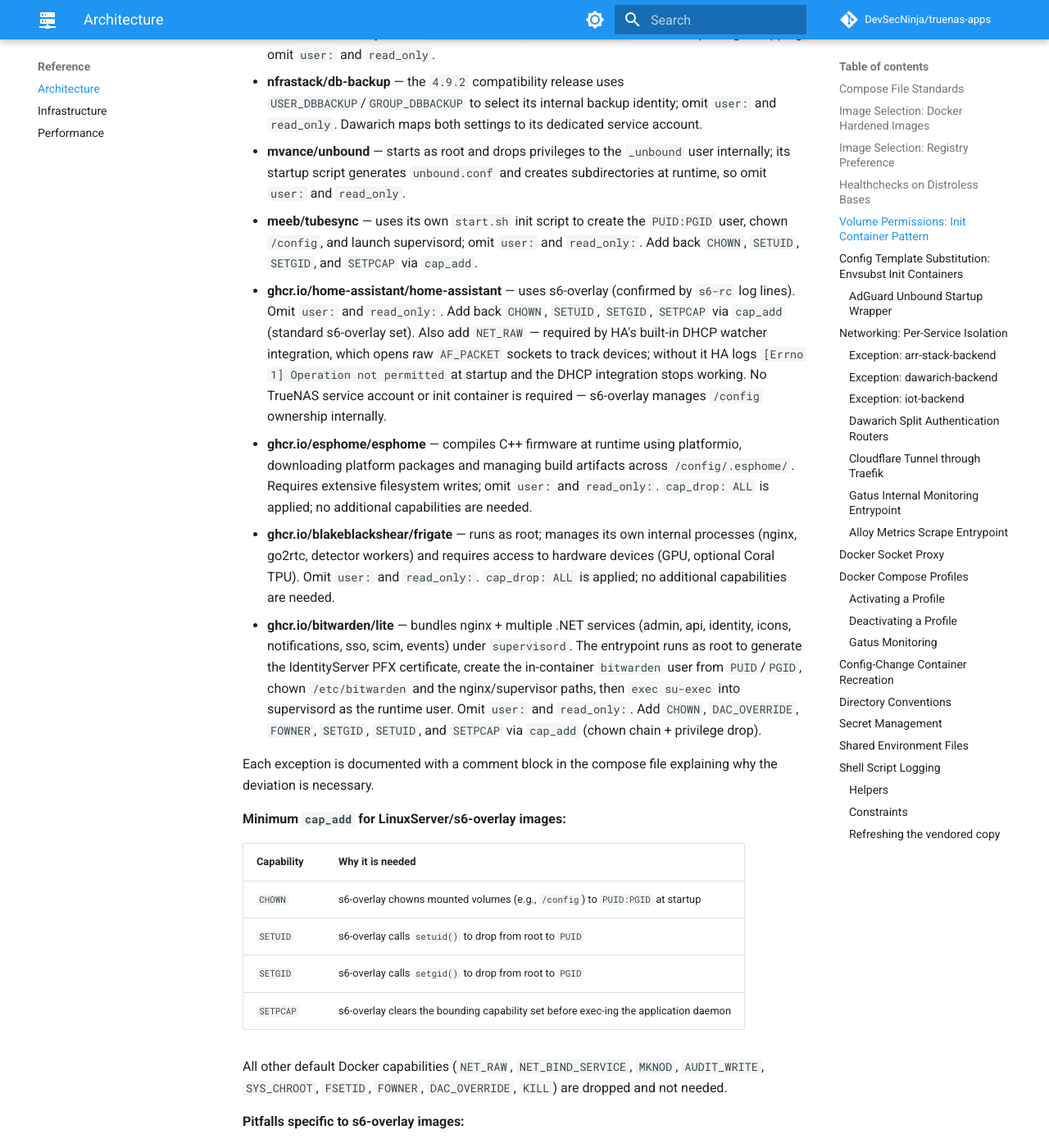
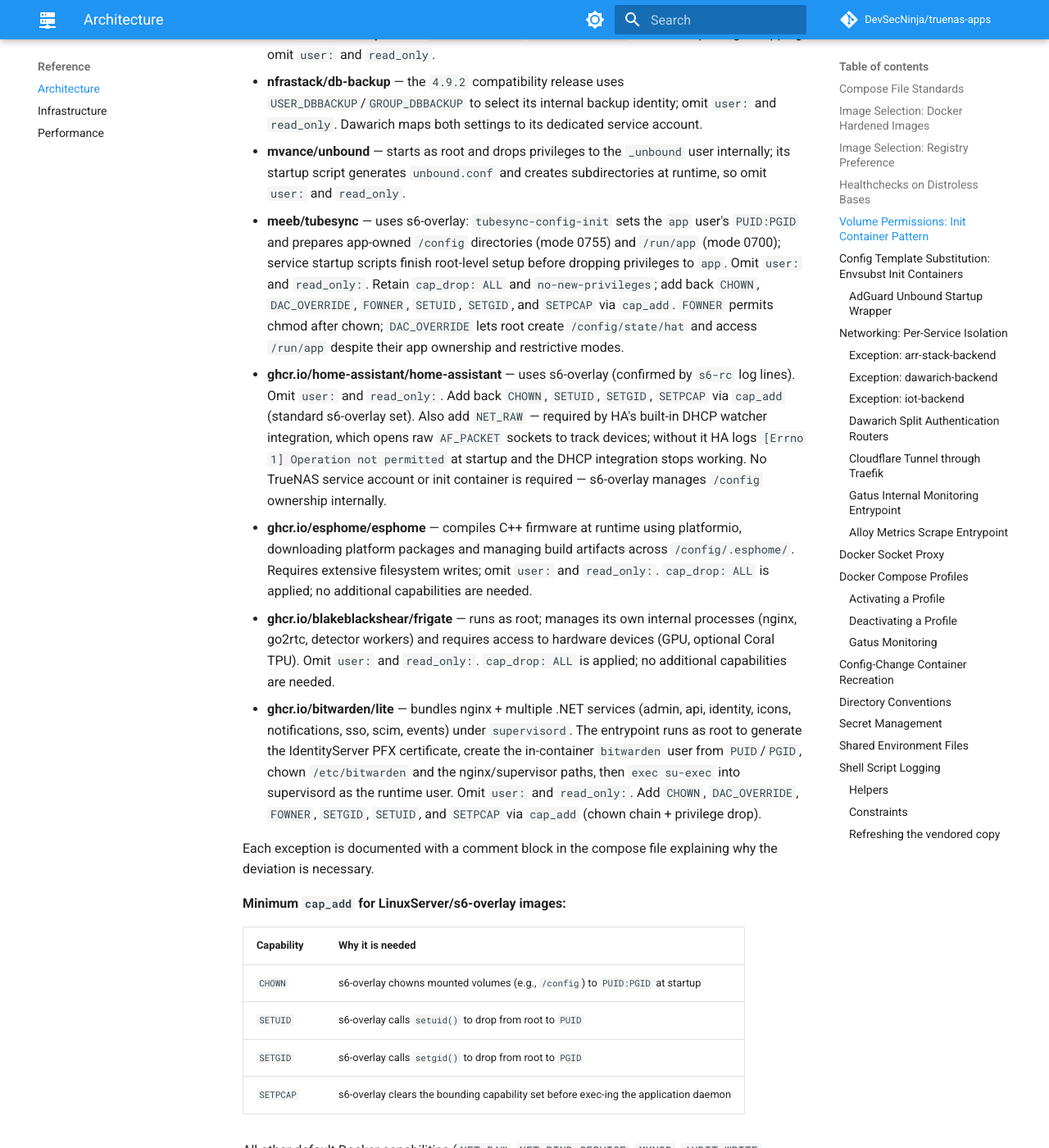
Before and after one commit to DevSecNinja/truenas-apps, an MkDocs documentation site: the page built from docs/ARCHITECTURE.md, in a window 1280 px wide and 1400 px high, scrolled down 8968 px. Shown: the whole window at 82% size. Built offline with MkDocs 1.6.1 and Material for MkDocs 9.7.7, drawn with Linux system fonts in a browser that asks for light colours; comment, search, counter and statistics services are not loaded; some of the changed text lies outside the part shown.

Commit message:
fix(tubesync): allow root startup to access app-owned directories
Add DAC_OVERRIDE so root startup services can prepare app-owned config and runtime directories while retaining runtime privilege dropping. Document the capability requirement and container recreation.

Co-authored-by: Copilot App <223556219+Copilot@users.noreply.github.com>

```diff
--- a/docs/ARCHITECTURE.md
+++ b/docs/ARCHITECTURE.md
@@ -246,7 +246,7 @@ Some images cannot use `read_only: true` or `user:` because their init system (s
 - **tiredofit/db-backup** — uses `USER_DBBACKUP`/`GROUP_DBBACKUP` for internal privilege dropping; omit `user:` and `read_only`.
 - **nfrastack/db-backup** — the `4.9.2` compatibility release uses `USER_DBBACKUP`/`GROUP_DBBACKUP` to select its internal backup identity; omit `user:` and `read_only`. Dawarich maps both settings to its dedicated service account.
 - **mvance/unbound** — starts as root and drops privileges to the `_unbound` user internally; its startup script generates `unbound.conf` and creates subdirectories at runtime, so omit `user:` and `read_only`.
-- **meeb/tubesync** — uses its own `start.sh` init script to create the `PUID:PGID` user, chown `/config`, and launch supervisord; omit `user:` and `read_only:`. Add back `CHOWN`, `SETUID`, `SETGID`, and `SETPCAP` via `cap_add`.
+- **meeb/tubesync** — uses s6-overlay: `tubesync-config-init` sets the `app` user's `PUID:PGID` and prepares app-owned `/config` directories (mode 0755) and `/run/app` (mode 0700); service startup scripts finish root-level setup before dropping privileges to `app`. Omit `user:` and `read_only:`. Retain `cap_drop: ALL` and `no-new-privileges`; add back `CHOWN`, `DAC_OVERRIDE`, `FOWNER`, `SETUID`, `SETGID`, and `SETPCAP` via `cap_add`. `FOWNER` permits chmod after chown; `DAC_OVERRIDE` lets root create `/config/state/hat` and access `/run/app` despite their app ownership and restrictive modes.
 - **ghcr.io/home-assistant/home-assistant** — uses s6-overlay (confirmed by `s6-rc` log lines). Omit `user:` and `read_only:`. Add back `CHOWN`, `SETUID`, `SETGID`, `SETPCAP` via `cap_add` (standard s6-overlay set). Also add `NET_RAW` — required by HA's built-in DHCP watcher integration, which opens raw `AF_PACKET` sockets to track devices; without it HA logs `[Errno 1] Operation not permitted` at startup and the DHCP integration stops working. No TrueNAS service account or init container is required — s6-overlay manages `/config` ownership internally.
 - **ghcr.io/esphome/esphome** — compiles C++ firmware at runtime using platformio, downloading platform packages and managing build artifacts across `/config/.esphome/`. Requires extensive filesystem writes; omit `user:` and `read_only:`. `cap_drop: ALL` is applied; no additional capabilities are needed.
 - **ghcr.io/blakeblackshear/frigate** — runs as root; manages its own internal processes (nginx, go2rtc, detector workers) and requires access to hardware devices (GPU, optional Coral TPU). Omit `user:` and `read_only:`. `cap_drop: ALL` is applied; no additional capabilities are needed.
@@ -263,7 +263,7 @@ Each exception is documented with a comment block in the compose file explaining
 | `SETGID`   | s6-overlay calls `setgid()` to drop from root to `PGID`                              |
 | `SETPCAP`  | s6-overlay clears the bounding capability set before exec-ing the application daemon |
 
-All other default Docker capabilities (`NET_RAW`, `NET_BIND_SERVICE`, `MKNOD`, `AUDIT_WRITE`, `SYS_CHROOT`, `FSETID`, `FOWNER`, `DAC_OVERRIDE`, `KILL`) are dropped and not needed.
+All other default Docker capabilities (`NET_RAW`, `NET_BIND_SERVICE`, `MKNOD`, `AUDIT_WRITE`, `SYS_CHROOT`, `FSETID`, `FOWNER`, `DAC_OVERRIDE`, `KILL`) remain dropped unless an explicitly documented app-specific requirement justifies adding them back.
 
 **Pitfalls specific to s6-overlay images:**
 
```
Also changed, not shown: services/tubesync/README.md (+8 -2 lines), 1 other file.
